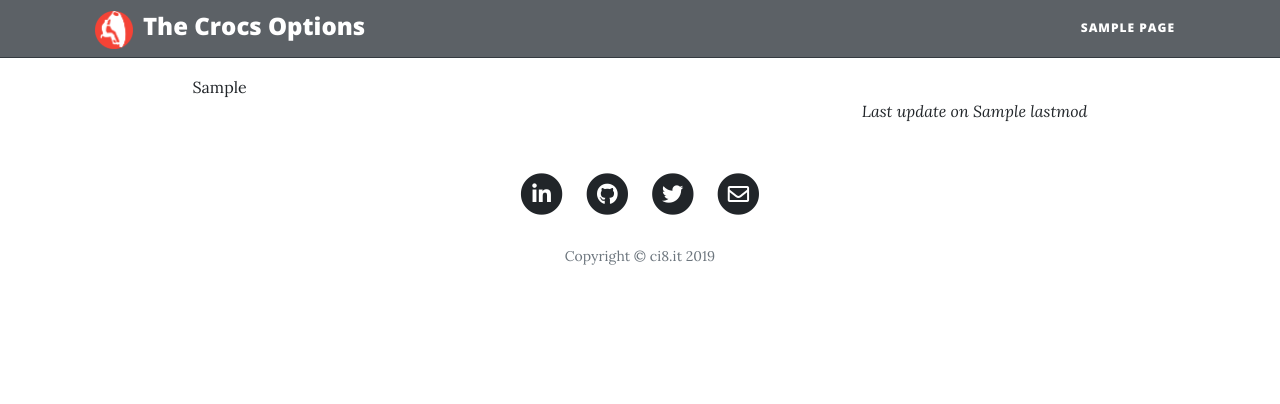
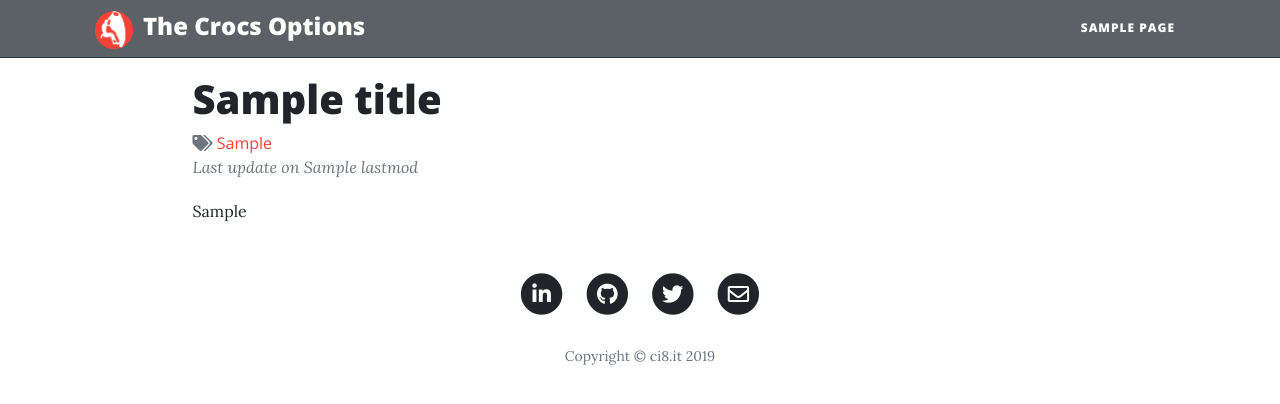
Before and after one commit to ciotto/ciotto.github.io, a Django app: template sites/ci8/templates/ci8/md.html in a window 1280 px wide. Shown: the top 404 px of the page. Run offline with Django 3.2, Linux system fonts and the light colour scheme; the template is opened without the code that fills it: most values are stand-ins (such as "Sample title", 1, 10 or a date in 2020); parts of the project's set-up code (start-up, migrations or seed data) failed here and were passed over; some libraries are stand-ins or nearby versions.

Commit message:
add tags

```diff
--- a/sites/ci8/static/ci8/css/style.css
+++ b/sites/ci8/static/ci8/css/style.css
@@ -31,7 +31,7 @@ body {
         padding: 0 10px;
     }
     #mainNav.is-fixed {
-        top: -55px;
+        top: -57px;
     }
 }
 
@@ -62,8 +62,18 @@ body {
   padding: 2px 3px;
 }
 
+.tags a, .tags a:visited {
+    color: #f44336;
+    font-family: 'Open Sans','Helvetica Neue',Helvetica,Arial,sans-serif;
+}
+.tags a:hover {
+    color: #333;
+}
+
+.container.title {
+    margin-top: 75px;
+}
 .container.md {
-    margin-top: 55px;
     padding-top: 20px;
 }
 
--- a/sites/ci8/templates/ci8/base_site.html
+++ b/sites/ci8/templates/ci8/base_site.html
@@ -168,6 +168,7 @@
     ga('send', 'pageview');
 
 </script>
+{% block extra-footer-script %}{% endblock %}
 
 </body>
 </html>
--- /dev/null
+++ b/sites/ci8/templates/ci8/blog.html
@@ -0,0 +1,34 @@
+{% extends 'ci8/base_site.html' %}
+{% load i18n staticfiles %}
+
+{% block title %}The Crocs Options{% if title %} - {{ title }}{% endif %}{% endblock %}
+
+{% block fb_title %}The Crocs Options{% if title %} - {{ title }}{% endif %}{% endblock %}
+{% block tw_title %}The Crocs Options{% if title %} - {{ title }}{% endif %}{% endblock %}
+
+{% block extra_logo %}<span>The Crocs Options</span>{% endblock %}
+
+{% block description %}{% if description %}{{ description }}{% else %}{% trans 'Something about all.' %}{% endif %}{% endblock %}
+
+{% block fb_description %}{% if description %}{{ description }}{% else %}{% trans 'Something about all.' %}{% endif %}{% endblock %}
+{% block tw_description %}{% if description %}{{ description }}{% else %}{% trans 'Something about all.' %}{% endif %}{% endblock %}
+
+
+{% block content %}
+{% block content-title %}
+<!-- Page Header -->
+<header class="masthead" style="background-image: url('{% static 'ci8/background1.jpg' %}')">
+<div class="overlay"></div>
+<div class="container">
+  <div class="row">
+    <div class="col-lg-8 col-md-10 mx-auto">
+      <div class="page-heading">
+        <h1>The Crocs Options{% if title %} - {{ title }}{% endif %}</h1>
+        <span class="subheading">{% if description %}{{ description }}{% else %}{% trans 'Something about all.' %}{% endif %}</span>
+      </div>
+    </div>
+  </div>
+</div>
+</header>
+{% endblock %}
+{% endblock %}
--- a/sites/ci8/templates/ci8/index.html
+++ b/sites/ci8/templates/ci8/index.html
@@ -1,4 +1,4 @@
-{% extends 'ci8/post.html' %}
+{% extends 'ci8/blog.html' %}
 {% load i18n staticfiles %}
 
 {% block content %}
--- a/sites/ci8/templates/ci8/md.html
+++ b/sites/ci8/templates/ci8/md.html
@@ -3,13 +3,20 @@
 
 {% block header-classes %} dark{% endblock %}
 
+
+{% block content-title %}
+<div class="container title">
+    <div class="col-lg-10 mx-auto">
+        <h1>{{ title }}</h1>
+    </div>
+</div>
+{% endblock %}
+
 {% block content %}
+{{ block.super }}
 <div class="container md">
     <div class="col-lg-10 mx-auto">
         {{ md|safe }}
     </div>
-    <div class="col-lg-10 mx-auto text-right">
-        <em>Last update on {{ lastmod }}</em>
-    </div>
 </div>
 {% endblock %}
--- a/sites/ci8/templates/ci8/post.html
+++ b/sites/ci8/templates/ci8/post.html
@@ -1,32 +1,24 @@
-{% extends 'ci8/base_site.html' %}
+{% extends 'ci8/blog.html' %}
 {% load i18n staticfiles %}
 
-{% block title %}The Crocs Options{% if title %} - {{ title }}{% endif %}{% endblock %}
+{% block content %}
+{{ block.super }}
+<div class="container">
+{% if tags %}
+<div class="col-lg-10 mx-auto tags">
+    <i class="fa fa-tags text-secondary"></i>
+    {% for tag in tags %}<a href="tags.html#{{ tag.0}}">{{ tag.1 }}</a>{% if not forloop.last %}, {% endif %}{% endfor %}
+</div>
+{% endif %}
+{% if lastmod %}
+<div class="col-lg-10 mx-auto text-secondary">
+    <em>Last update on {{ lastmod }}</em>
+</div>
+{% endif %}
+</div>
+{% endblock %}
 
-{% block fb_title %}The Crocs Options{% if title %} - {{ title }}{% endif %}{% endblock %}
-{% block tw_title %}The Crocs Options{% if title %} - {{ title }}{% endif %}{% endblock %}
-
-{% block extra_logo %}<span>The Crocs Options</span>{% endblock %}
-
-{% block description %}{% if description %}{{ description }}{% else %}{% trans 'Something about all.' %}{% endif %}{% endblock %}
-
-{% block fb_description %}{% if description %}{{ description }}{% else %}{% trans 'Something about all.' %}{% endif %}{% endblock %}
-{% block tw_description %}{% if description %}{{ description }}{% else %}{% trans 'Something about all.' %}{% endif %}{% endblock %}
-
-
-{% block content %}
-<!-- Page Header -->
-<header class="masthead" style="background-image: url('{% static 'ci8/background1.jpg' %}')">
-<div class="overlay"></div>
-<div class="container">
-  <div class="row">
-    <div class="col-lg-8 col-md-10 mx-auto">
-      <div class="page-heading">
-        <h1>The Crocs Options{% if title %} - {{ title }}{% endif %}</h1>
-        <span class="subheading">{% if description %}{{ description }}{% else %}{% trans 'Something about all.' %}{% endif %}</span>
-      </div>
-    </div>
-  </div>
-</div>
-</header>
+{% block footer %}
+<div id="disqus_thread" class="col-lg-8 col-md-10 mx-auto"></div>
+{{ block.super }}
 {% endblock %}
--- a/sites/ci8/urls.py
+++ b/sites/ci8/urls.py
@@ -6,5 +6,6 @@ urlpatterns = [
     url(r'^%s$' % views.about_me_page['path'], views.about_me),
     url(r'^%s$' % views.haier_t32x_page['path'], views.haier_t32x),
     url(r'^%s$' % views.digipass_go_6_page['path'], views.digipass_go_6),
+    url(r'^tags.html$', views.tags),
     url(r'^sitemap.xml$', views.sitemap),
 ]
```
Also changed, not shown: sites/ci8/templates/ci8/tags.html (added, +27 -0 lines), sites/ci8/views.py (+34 -0 lines).
